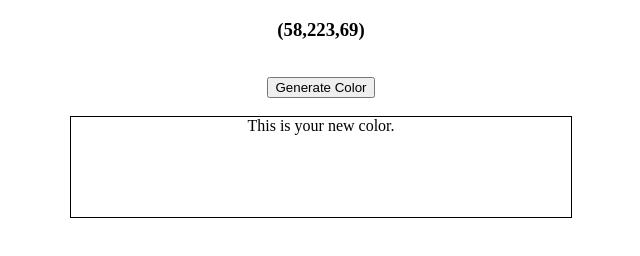
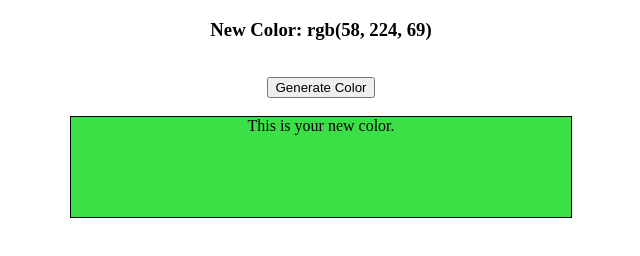
Before and after one commit to TejasJore33/Frontend-Projects, a plain HTML site: page clickEvent/index.html in a window 1280 px wide. Both pictures are taken after a click on the button "Generate Color". Shown: the whole page, without its empty margins (319-959 px from the left). Drawn offline with Linux system fonts and the light colour scheme.

Commit message:
updated html and app.js

```diff
--- a/clickEvent/app.js
+++ b/clickEvent/app.js
@@ -1,20 +1,23 @@
 let btn = document.querySelector("button");
-btn.addEventListener("click",function(){
-console.log("you clicked button");
-let h3 = document.querySelector("h3");
-let randomColor = getRandomColor();
-h3.innerText = randomColor;
-let div = document.querySelector("div");
-div.style.backgroundColor = randomColor;
-console.log("Color updated");
 
+btn.addEventListener("click", function() {
+    console.log("You clicked the button");
+
+    let h3 = document.querySelector("h3");
+    let randomColor = getRandomColor();
+    h3.innerText = `New Color: ${randomColor}`;
+
+    let div = document.querySelector("div");
+    div.style.backgroundColor = randomColor;
+
+    console.log("Color updated");
 });
 
 function getRandomColor() {
-    let red = Math.floor(Math.random()*255);
-    let green =Math.floor(Math.random()*255);
-    let blue =Math.floor(Math.random()*255);
+    let red = Math.floor(Math.random() * 256);  // 0 to 255
+    let green = Math.floor(Math.random() * 256);
+    let blue = Math.floor(Math.random() * 256);
 
-    let color =`(${red},${green},${blue})`;
+    let color = `rgb(${red}, ${green}, ${blue})`;  // Correct format for CSS
     return color;
 }
```
Also changed, not shown: clickEvent/index.html (+1 -0 lines).
